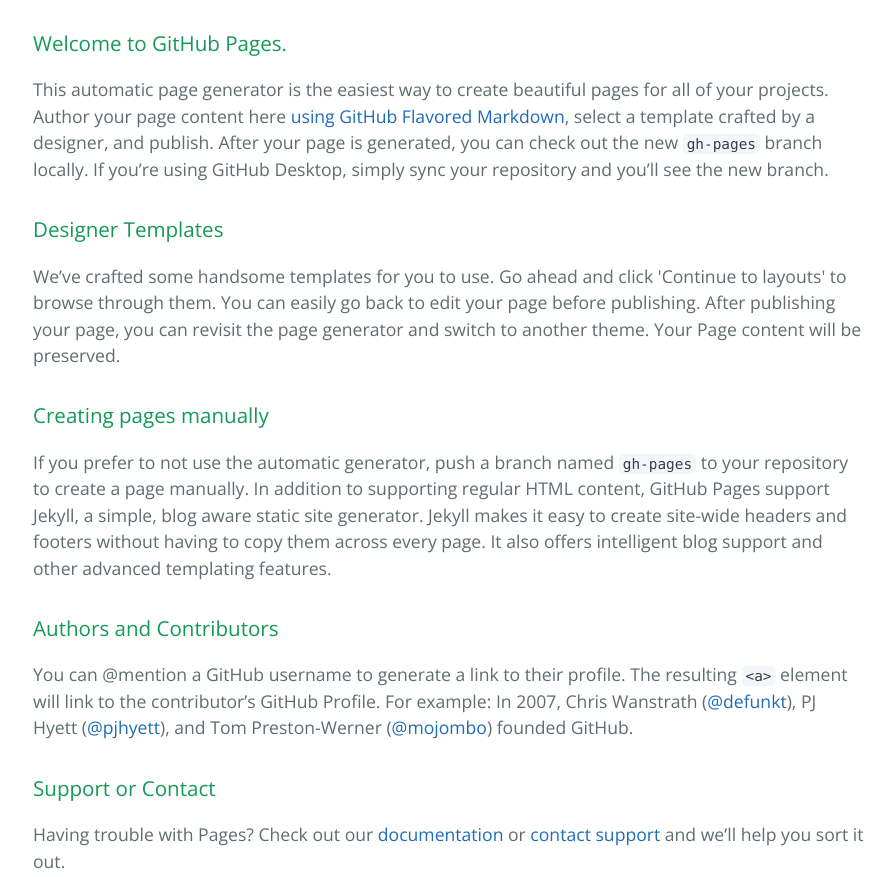
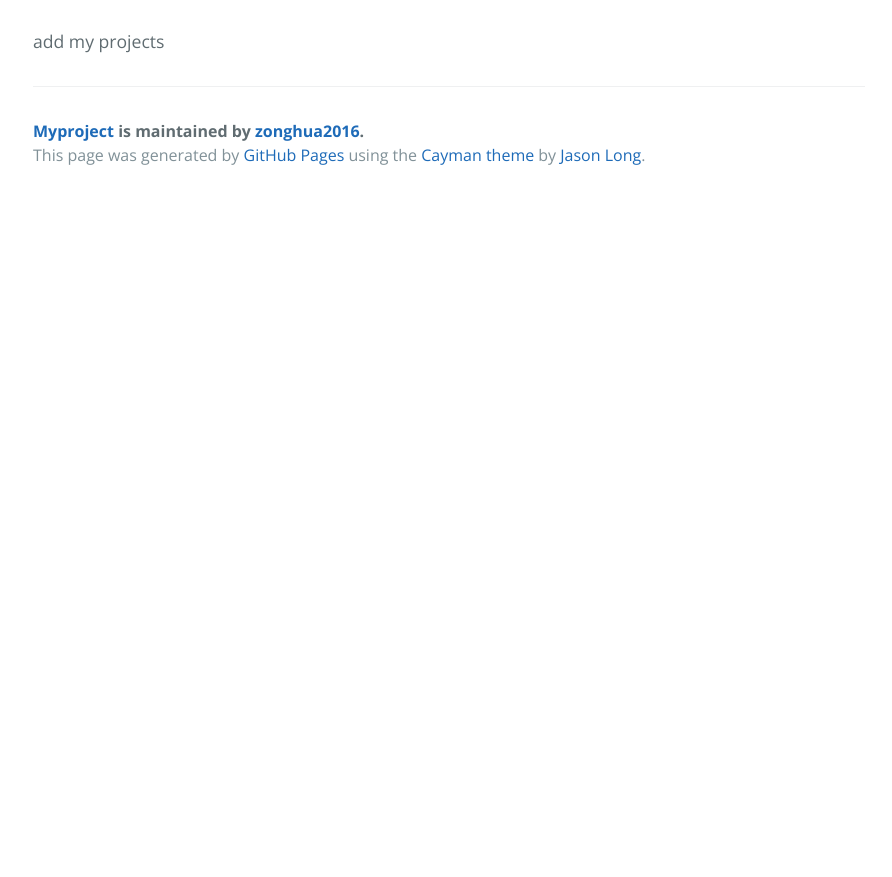
Before and after one commit to zonghua2016/myProject, a plain HTML site: page index.html in a window 1280 px wide. Shown: the part 340-1217 px from the top of the page, without its empty margins (191-1083 px from the left). After the commit the page ends 800 px from the top, so only its background shows below. Drawn offline with nearby package versions, Linux system fonts and the light colour scheme.

```diff
--- a/index.html
+++ b/index.html
@@ -13,39 +13,16 @@
     <section class="page-header">
       <h1 class="project-name">Myproject</h1>
       <h2 class="project-tagline"></h2>
-      <a href="https://github.com/zonghua2016/myProject" class="btn">View on GitHub</a>
-      <a href="https://github.com/zonghua2016/myProject/zipball/master" class="btn">Download .zip</a>
-      <a href="https://github.com/zonghua2016/myProject/tarball/master" class="btn">Download .tar.gz</a>
+      <a href="https://github.com/zonghua2016/zonghua.github.io" class="btn">View on GitHub</a>
+      <a href="https://github.com/zonghua2016/zonghua.github.io/zipball/master" class="btn">Download .zip</a>
+      <a href="https://github.com/zonghua2016/zonghua.github.io/tarball/master" class="btn">Download .tar.gz</a>
     </section>
 
     <section class="main-content">
-      <h3>
-<a id="welcome-to-github-pages" class="anchor" href="#welcome-to-github-pages" aria-hidden="true"><span aria-hidden="true" class="octicon octicon-link"></span></a>Welcome to GitHub Pages.</h3>
-
-<p>This automatic page generator is the easiest way to create beautiful pages for all of your projects. Author your page content here <a href="https://guides.github.com/features/mastering-markdown/">using GitHub Flavored Markdown</a>, select a template crafted by a designer, and publish. After your page is generated, you can check out the new <code>gh-pages</code> branch locally. If you’re using GitHub Desktop, simply sync your repository and you’ll see the new branch.</p>
-
-<h3>
-<a id="designer-templates" class="anchor" href="#designer-templates" aria-hidden="true"><span aria-hidden="true" class="octicon octicon-link"></span></a>Designer Templates</h3>
-
-<p>We’ve crafted some handsome templates for you to use. Go ahead and click 'Continue to layouts' to browse through them. You can easily go back to edit your page before publishing. After publishing your page, you can revisit the page generator and switch to another theme. Your Page content will be preserved.</p>
-
-<h3>
-<a id="creating-pages-manually" class="anchor" href="#creating-pages-manually" aria-hidden="true"><span aria-hidden="true" class="octicon octicon-link"></span></a>Creating pages manually</h3>
-
-<p>If you prefer to not use the automatic generator, push a branch named <code>gh-pages</code> to your repository to create a page manually. In addition to supporting regular HTML content, GitHub Pages support Jekyll, a simple, blog aware static site generator. Jekyll makes it easy to create site-wide headers and footers without having to copy them across every page. It also offers intelligent blog support and other advanced templating features.</p>
-
-<h3>
-<a id="authors-and-contributors" class="anchor" href="#authors-and-contributors" aria-hidden="true"><span aria-hidden="true" class="octicon octicon-link"></span></a>Authors and Contributors</h3>
-
-<p>You can @mention a GitHub username to generate a link to their profile. The resulting <code>&lt;a&gt;</code> element will link to the contributor’s GitHub Profile. For example: In 2007, Chris Wanstrath (<a href="https://github.com/defunkt" class="user-mention">@defunkt</a>), PJ Hyett (<a href="https://github.com/pjhyett" class="user-mention">@pjhyett</a>), and Tom Preston-Werner (<a href="https://github.com/mojombo" class="user-mention">@mojombo</a>) founded GitHub.</p>
-
-<h3>
-<a id="support-or-contact" class="anchor" href="#support-or-contact" aria-hidden="true"><span aria-hidden="true" class="octicon octicon-link"></span></a>Support or Contact</h3>
-
-<p>Having trouble with Pages? Check out our <a href="https://help.github.com/pages">documentation</a> or <a href="https://github.com/contact">contact support</a> and we’ll help you sort it out.</p>
+      <p>add my projects </p>
 
       <footer class="site-footer">
-        <span class="site-footer-owner"><a href="https://github.com/zonghua2016/myProject">Myproject</a> is maintained by <a href="https://github.com/zonghua2016">zonghua2016</a>.</span>
+        <span class="site-footer-owner"><a href="https://github.com/zonghua2016/zonghua.github.io">Myproject</a> is maintained by <a href="https://github.com/zonghua2016">zonghua2016</a>.</span>
 
         <span class="site-footer-credits">This page was generated by <a href="https://pages.github.com">GitHub Pages</a> using the <a href="https://github.com/jasonlong/cayman-theme">Cayman theme</a> by <a href="https://twitter.com/jasonlong">Jason Long</a>.</span>
       </footer>
```
Also changed, not shown: params.json (+1 -1 lines).
